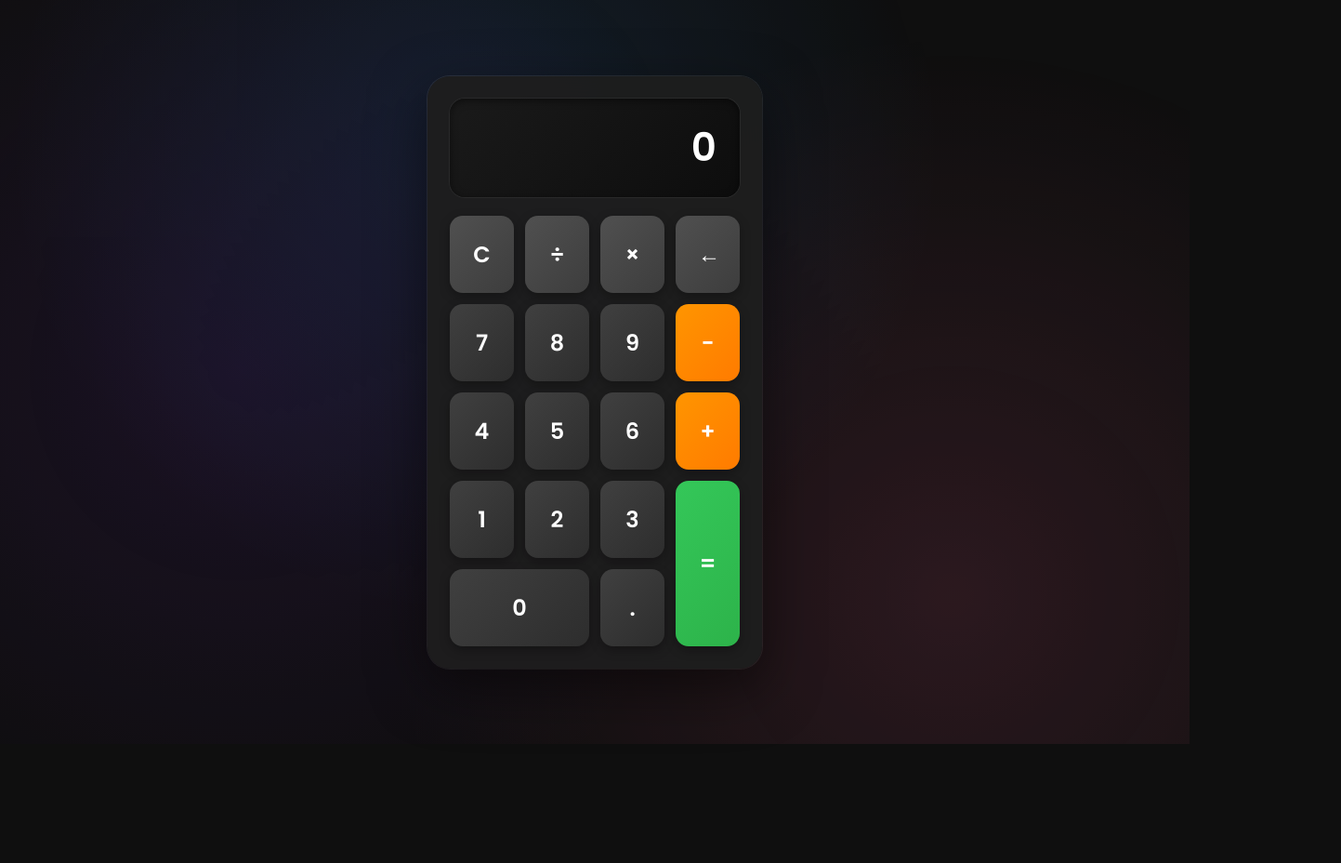
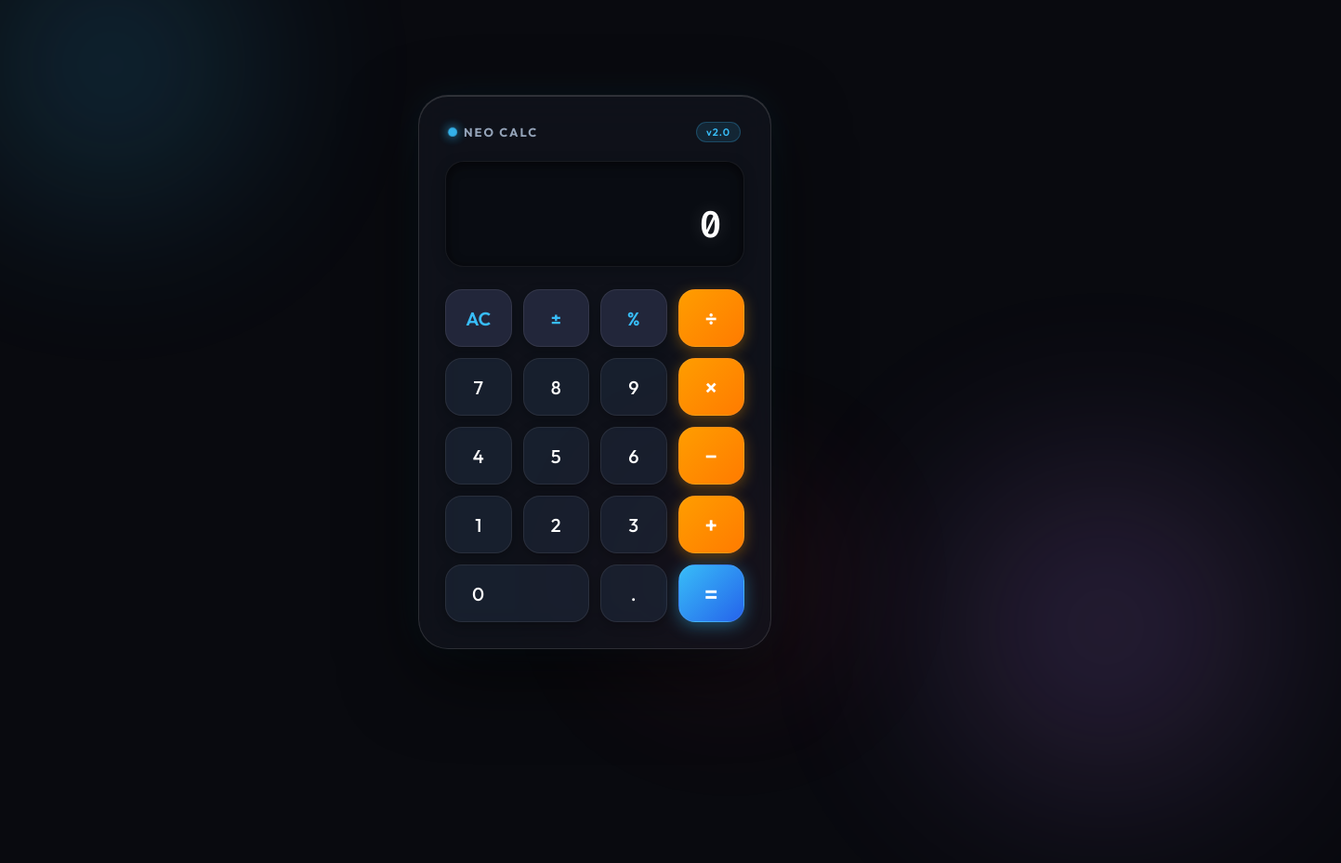
Before and after one commit to SINGH0883/Calculator, a plain HTML site: page index.html in a window 1280 px wide. Shown: the whole page at 93% size, 1443 px wide, since content can reach past the window. Before the commit the page ends 800 px from the top, so only its background shows below. Drawn offline with Linux system fonts and the light colour scheme.

Commit message:
style: overhaul UI with futuristic glassmorphism dark theme, dual-row display, and scientific percentage/negate utility

```diff
--- a/index.html
+++ b/index.html
@@ -4,51 +4,66 @@
 <head>
     <meta charset="UTF-8">
     <meta name="viewport" content="width=device-width, initial-scale=1.0">
-    <title>Calculator</title>
+    <title>NeoCalc — Futuristic Glassmorphic Calculator</title>
     <link rel="stylesheet" href="style.css">
     <link rel="preconnect" href="https://fonts.googleapis.com">
     <link rel="preconnect" href="https://fonts.gstatic.com" crossorigin>
-    <link href="https://fonts.googleapis.com/css2?family=Poppins:wght@300;400;500;600;700&display=swap"
-        rel="stylesheet">
+    <link href="https://fonts.googleapis.com/css2?family=Fira+Code:wght@400;500;600;700&family=Outfit:wght@300;400;500;600;700&display=swap" rel="stylesheet">
 </head>
 
 <body>
-    <div class="background-gradient"></div>
+    <!-- Ambient Background Light Orbs -->
+    <div class="ambient-orb orb-1"></div>
+    <div class="ambient-orb orb-2"></div>
+    <div class="ambient-orb orb-3"></div>
 
     <div class="container">
         <div class="calculator">
+            <!-- Header Bar -->
+            <div class="calc-header">
+                <div class="brand">
+                    <span class="brand-dot"></span>
+                    <span class="brand-name">NEO CALC</span>
+                </div>
+                <div class="accent-badge">v2.0</div>
+            </div>
+
+            <!-- Dual-Row Display -->
             <div class="display-container">
+                <div class="sub-display" id="subDisplay"></div>
                 <div class="display" id="display">0</div>
             </div>
 
+            <!-- Buttons Grid -->
             <div class="buttons-grid">
-                <!-- Row 1 -->
-                <button class="btn btn-function" data-action="clear">C</button>
-                <button class="btn btn-function" data-action="divide">÷</button>
-                <button class="btn btn-function" data-action="multiply">×</button>
-                <button class="btn btn-function" data-action="backspace">←</button>
+                <!-- Row 1: Utility Functions -->
+                <button class="btn btn-function" data-action="clear">AC</button>
+                <button class="btn btn-function" data-action="negate">±</button>
+                <button class="btn btn-function" data-action="percent">%</button>
+                <button class="btn btn-operator" data-action="divide">÷</button>
 
                 <!-- Row 2 -->
                 <button class="btn btn-number" data-number="7">7</button>
                 <button class="btn btn-number" data-number="8">8</button>
                 <button class="btn btn-number" data-number="9">9</button>
-                <button class="btn btn-operator" data-action="subtract">−</button>
+                <button class="btn btn-operator" data-action="multiply">×</button>
 
                 <!-- Row 3 -->
                 <button class="btn btn-number" data-number="4">4</button>
                 <button class="btn btn-number" data-number="5">5</button>
                 <button class="btn btn-number" data-number="6">6</button>
-                <button class="btn btn-operator" data-action="add">+</button>
+                <button class="btn btn-operator" data-action="subtract">−</button>
 
                 <!-- Row 4 -->
                 <button class="btn btn-number" data-number="1">1</button>
                 <button class="btn btn-number" data-number="2">2</button>
                 <button class="btn btn-number" data-number="3">3</button>
-                <button class="btn btn-equals" data-action="equals">=</button>
+                <button class="btn btn-operator" data-action="add">+</button>
 
                 <!-- Row 5 -->
                 <button class="btn btn-number btn-zero" data-number="0">0</button>
                 <button class="btn btn-number" data-action="decimal">.</button>
+                <button class="btn btn-equals" data-action="equals">=</button>
             </div>
         </div>
     </div>
--- a/style.css
+++ b/style.css
@@ -1,212 +1,338 @@
+:root {
+    --bg-dark: #090a0f;
+    --card-bg: rgba(18, 20, 29, 0.75);
+    --card-border: rgba(255, 255, 255, 0.12);
+    --display-bg: rgba(10, 12, 18, 0.85);
+
+    --text-primary: #ffffff;
+    --text-secondary: #94a3b8;
+    --text-muted: #64748b;
+
+    --accent-blue: #38bdf8;
+    --accent-purple: #c084fc;
+    --accent-orange: #ff9d00;
+    --accent-pink: #f43f5e;
+    --accent-green: #10b981;
+
+    --btn-num-bg: rgba(30, 41, 59, 0.6);
+    --btn-num-hover: rgba(51, 65, 85, 0.85);
+
+    --btn-func-bg: rgba(47, 52, 77, 0.65);
+    --btn-func-hover: rgba(71, 85, 105, 0.85);
+
+    --btn-op-bg: linear-gradient(135deg, #ff9d00 0%, #ff7b00 100%);
+    --btn-op-hover: linear-gradient(135deg, #ffab24 0%, #ff8814 100%);
+
+    --btn-eq-bg: linear-gradient(135deg, #38bdf8 0%, #2563eb 100%);
+    --btn-eq-hover: linear-gradient(135deg, #60a5fa 0%, #1d4ed8 100%);
+}
+
 * {
     margin: 0;
     padding: 0;
     box-sizing: border-box;
+    user-select: none;
+    -webkit-user-select: none;
 }
 
 body {
-    font-family: 'Poppins', sans-serif;
+    font-family: 'Outfit', sans-serif;
     min-height: 100vh;
     display: flex;
     justify-content: center;
     align-items: center;
-    background: #0f0f0f;
+    background: var(--bg-dark);
     overflow: hidden;
     position: relative;
+    color: var(--text-primary);
 }
 
-.background-gradient {
-    position: fixed;
-    top: 0;
-    left: 0;
-    width: 100%;
-    height: 100%;
-    background: radial-gradient(circle at 20% 50%, rgba(120, 40, 200, 0.15) 0%, transparent 50%),
-        radial-gradient(circle at 80% 80%, rgba(255, 100, 150, 0.15) 0%, transparent 50%),
-        radial-gradient(circle at 40% 20%, rgba(50, 150, 255, 0.15) 0%, transparent 50%);
-    z-index: 0;
-    animation: gradientShift 15s ease infinite;
+/* Ambient Floating Orbs Background */
+.ambient-orb {
+    position: absolute;
+    border-radius: 50%;
+    filter: blur(90px);
+    opacity: 0.45;
+    pointer-events: none;
+    animation: orbFloat 20s ease-in-out infinite alternate;
 }
 
-@keyframes gradientShift {
-
-    0%,
-    100% {
-        opacity: 1;
-    }
-
-    50% {
-        opacity: 0.8;
-    }
+.orb-1 {
+    width: 400px;
+    height: 400px;
+    background: radial-gradient(circle, rgba(56, 189, 248, 0.6) 0%, transparent 70%);
+    top: -100px;
+    left: -100px;
 }
 
+.orb-2 {
+    width: 450px;
+    height: 450px;
+    background: radial-gradient(circle, rgba(192, 132, 252, 0.6) 0%, transparent 70%);
+    bottom: -150px;
+    right: -100px;
+    animation-delay: -7s;
+}
+
+.orb-3 {
+    width: 350px;
+    height: 350px;
+    background: radial-gradient(circle, rgba(244, 63, 94, 0.4) 0%, transparent 70%);
+    top: 50%;
+    left: 50%;
+    transform: translate(-50%, -50%);
+    animation-delay: -14s;
+}
+
+@keyframes orbFloat {
+    0% { transform: translate(0, 0) scale(1); }
+    50% { transform: translate(40px, -60px) scale(1.15); }
+    100% { transform: translate(-30px, 50px) scale(0.9); }
+}
+
+/* Main Container */
 .container {
     position: relative;
-    z-index: 1;
+    z-index: 10;
     padding: 20px;
 }
 
+/* Glassmorphic Calculator Card */
 .calculator {
-    background: rgba(30, 30, 30, 0.95);
-    backdrop-filter: blur(20px);
-    border-radius: 24px;
-    padding: 24px;
-    box-shadow: 0 20px 60px rgba(0, 0, 0, 0.5),
-        0 0 0 1px rgba(255, 255, 255, 0.1);
-    width: 360px;
+    background: var(--card-bg);
+    backdrop-filter: blur(25px) saturate(180%);
+    -webkit-backdrop-filter: blur(25px) saturate(180%);
+    border: 1px solid var(--card-border);
+    border-radius: 32px;
+    padding: 28px;
+    width: 380px;
     max-width: 100%;
+    box-shadow: 0 30px 80px rgba(0, 0, 0, 0.6),
+                0 0 40px rgba(56, 189, 248, 0.08),
+                inset 0 1px 0 rgba(255, 255, 255, 0.15);
+    transition: transform 0.3s ease, box-shadow 0.3s ease;
 }
 
+.calculator:hover {
+    box-shadow: 0 35px 90px rgba(0, 0, 0, 0.7),
+                0 0 50px rgba(192, 132, 252, 0.12),
+                inset 0 1px 0 rgba(255, 255, 255, 0.2);
+}
+
+/* Header Bar */
+.calc-header {
+    display: flex;
+    justify-content: space-between;
+    align-items: center;
+    margin-bottom: 20px;
+    padding: 0 4px;
+}
+
+.brand {
+    display: flex;
+    align-items: center;
+    gap: 8px;
+}
+
+.brand-dot {
+    width: 8px;
+    height: 8px;
+    border-radius: 50%;
+    background: var(--accent-blue);
+    box-shadow: 0 0 10px var(--accent-blue);
+    animation: pulseGlow 2s infinite alternate;
+}
+
+@keyframes pulseGlow {
+    0% { transform: scale(0.9); opacity: 0.7; }
+    100% { transform: scale(1.3); opacity: 1; }
+}
+
+.brand-name {
+    font-size: 13px;
+    font-weight: 700;
+    letter-spacing: 2px;
+    color: var(--text-secondary);
+}
+
+.accent-badge {
+    font-size: 11px;
+    font-weight: 600;
+    padding: 3px 10px;
+    border-radius: 20px;
+    background: rgba(56, 189, 248, 0.12);
+    color: var(--accent-blue);
+    border: 1px solid rgba(56, 189, 248, 0.25);
+    letter-spacing: 1px;
+}
+
+/* Dual-Row Display Box */
 .display-container {
-    background: linear-gradient(135deg, #1a1a1a 0%, #0d0d0d 100%);
-    border-radius: 16px;
-    padding: 28px 24px;
-    margin-bottom: 20px;
-    box-shadow: inset 0 2px 8px rgba(0, 0, 0, 0.5),
-        0 0 0 1px rgba(255, 255, 255, 0.05);
+    background: var(--display-bg);
+    border-radius: 20px;
+    padding: 20px 24px;
+    margin-bottom: 24px;
+    border: 1px solid rgba(255, 255, 255, 0.06);
+    box-shadow: inset 0 3px 12px rgba(0, 0, 0, 0.6),
+                0 4px 15px rgba(0, 0, 0, 0.2);
+    display: flex;
+    flex-direction: column;
+    justify-content: flex-end;
+    align-items: flex-end;
+    min-height: 110px;
+    word-break: break-all;
+    overflow: hidden;
+}
+
+.sub-display {
+    font-family: 'Fira Code', monospace;
+    font-size: 15px;
+    font-weight: 400;
+    color: var(--accent-purple);
+    min-height: 24px;
+    line-height: 24px;
+    letter-spacing: 0.5px;
+    opacity: 0.85;
+    transition: all 0.2s ease;
 }
 
 .display {
-    font-size: 42px;
+    font-family: 'Fira Code', monospace;
+    font-size: 40px;
     font-weight: 600;
-    color: #ffffff;
-    text-align: right;
-    letter-spacing: 1px;
-    word-wrap: break-word;
-    word-break: break-all;
-    min-height: 50px;
-    line-height: 50px;
+    color: var(--text-primary);
+    line-height: 48px;
+    letter-spacing: -0.5px;
+    text-shadow: 0 0 20px rgba(255, 255, 255, 0.15);
+    transition: font-size 0.15s ease;
 }
 
+/* Buttons Grid */
 .buttons-grid {
     display: grid;
     grid-template-columns: repeat(4, 1fr);
     gap: 12px;
 }
 
+/* Button Base Styling */
 .btn {
-    font-family: 'Poppins', sans-serif;
-    font-size: 24px;
-    font-weight: 600;
-    border: none;
-    border-radius: 14px;
-    padding: 24px;
+    font-family: 'Outfit', sans-serif;
+    font-size: 20px;
+    font-weight: 500;
+    height: 62px;
+    border: 1px solid rgba(255, 255, 255, 0.08);
+    border-radius: 18px;
     cursor: pointer;
-    transition: all 0.2s ease;
-    box-shadow: 0 4px 12px rgba(0, 0, 0, 0.3);
+    transition: all 0.18s cubic-bezier(0.4, 0, 0.2, 1);
+    box-shadow: 0 4px 12px rgba(0, 0, 0, 0.25);
+    display: flex;
+    justify-content: center;
+    align-items: center;
     position: relative;
     overflow: hidden;
-}
-
-.btn::before {
-    content: '';
-    position: absolute;
-    top: 50%;
-    left: 50%;
-    width: 0;
-    height: 0;
-    border-radius: 50%;
-    background: rgba(255, 255, 255, 0.2);
-    transform: translate(-50%, -50%);
-    transition: width 0.6s, height 0.6s;
-}
-
-.btn:active::before {
-    width: 300px;
-    height: 300px;
+    outline: none;
 }
 
 .btn:hover {
-    transform: translateY(-2px);
-    box-shadow: 0 6px 16px rgba(0, 0, 0, 0.4);
+    transform: translateY(-3px);
+    box-shadow: 0 8px 20px rgba(0, 0, 0, 0.4);
+    border-color: rgba(255, 255, 255, 0.2);
 }
 
 .btn:active {
-    transform: translateY(0);
+    transform: translateY(0) scale(0.96);
+    box-shadow: 0 2px 8px rgba(0, 0, 0, 0.3);
 }
 
-/* Number buttons */
+/* Number Buttons */
 .btn-number {
-    background: linear-gradient(135deg, #404040 0%, #2d2d2d 100%);
+    background: var(--btn-num-bg);
+    color: var(--text-primary);
+}
+
+.btn-number:hover {
+    background: var(--btn-num-hover);
     color: #ffffff;
 }
 
-.btn-number:hover {
-    background: linear-gradient(135deg, #4a4a4a 0%, #373737 100%);
+/* Function Buttons (AC, ±, %) */
+.btn-function {
+    background: var(--btn-func-bg);
+    color: var(--accent-blue);
+    font-weight: 600;
 }
 
-/* Operator buttons */
+.btn-function:hover {
+    background: var(--btn-func-hover);
+    color: #7dd3fc;
+}
+
+/* Operator Buttons (÷, ×, −, +) */
 .btn-operator {
-    background: linear-gradient(135deg, #ff9500 0%, #ff7b00 100%);
+    background: var(--btn-op-bg);
     color: #ffffff;
+    font-size: 24px;
+    font-weight: 600;
+    box-shadow: 0 4px 15px rgba(255, 157, 0, 0.35);
 }
 
 .btn-operator:hover {
-    background: linear-gradient(135deg, #ffa520 0%, #ff8b10 100%);
+    background: var(--btn-op-hover);
+    box-shadow: 0 6px 20px rgba(255, 157, 0, 0.5);
 }
 
-/* Function buttons (C, ÷, ×, ←) */
-.btn-function {
-    background: linear-gradient(135deg, #505050 0%, #3d3d3d 100%);
+/* Equals Button (=) */
+.btn-equals {
+    background: var(--btn-eq-bg);
     color: #ffffff;
-}
-
-.btn-function:hover {
-    background: linear-gradient(135deg, #5a5a5a 0%, #474747 100%);
-}
-
-/* Equals button */
-.btn-equals {
-    background: linear-gradient(135deg, #34c759 0%, #2db34a 100%);
-    color: #ffffff;
-    grid-row: span 2;
+    font-size: 26px;
+    font-weight: 600;
+    box-shadow: 0 4px 18px rgba(56, 189, 248, 0.4);
 }
 
 .btn-equals:hover {
-    background: linear-gradient(135deg, #3ed563 0%, #37c154 100%);
+    background: var(--btn-eq-hover);
+    box-shadow: 0 6px 24px rgba(56, 189, 248, 0.6);
 }
 
-/* Zero button (spans 2 columns) */
+/* Zero Button (spans 2 columns) */
 .btn-zero {
     grid-column: span 2;
+    border-radius: 18px;
+    justify-content: flex-start;
+    padding-left: 28px;
 }
 
-/* Responsive design */
-@media (max-width: 480px) {
+/* Active Key Press Animation Class */
+.btn.pressed {
+    animation: buttonRipple 0.2s ease forwards;
+}
+
+@keyframes buttonRipple {
+    0% { transform: scale(1); }
+    50% { transform: scale(0.92); }
+    100% { transform: scale(1); }
+}
+
+/* Responsive Mobile Layout */
+@media (max-width: 420px) {
     .calculator {
         width: 100%;
         padding: 20px;
+        border-radius: 24px;
     }
 
     .display {
-        font-size: 36px;
+        font-size: 34px;
     }
 
     .btn {
-        font-size: 20px;
-        padding: 20px;
+        height: 54px;
+        font-size: 18px;
+        border-radius: 14px;
     }
 
     .buttons-grid {
         gap: 10px;
     }
 }
-
-/* Keyboard press animation */
-@keyframes keyPress {
-    0% {
-        transform: scale(1);
-    }
-
-    50% {
-        transform: scale(0.95);
-    }
-
-    100% {
-        transform: scale(1);
-    }
-}
-
-.btn.pressed {
-    animation: keyPress 0.2s ease;
-}
```
Also changed, not shown: script.js (+53 -14 lines), 1 other file.
